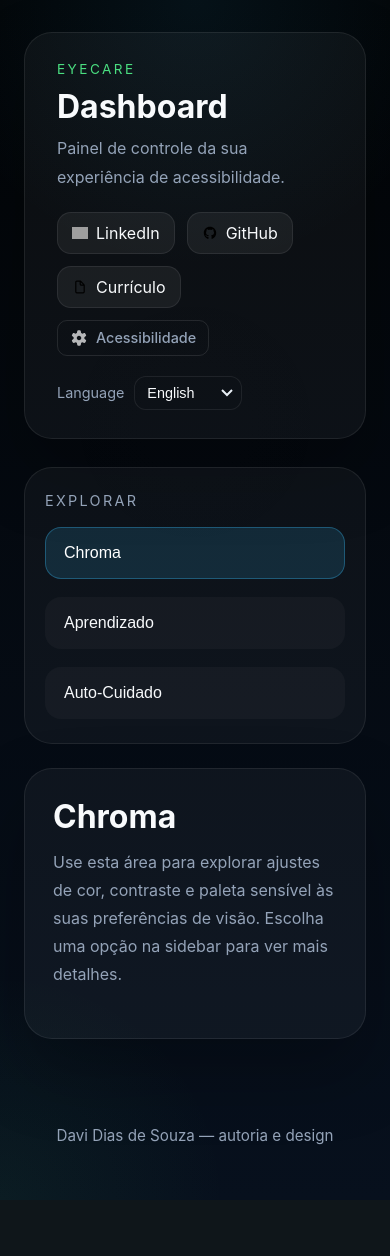
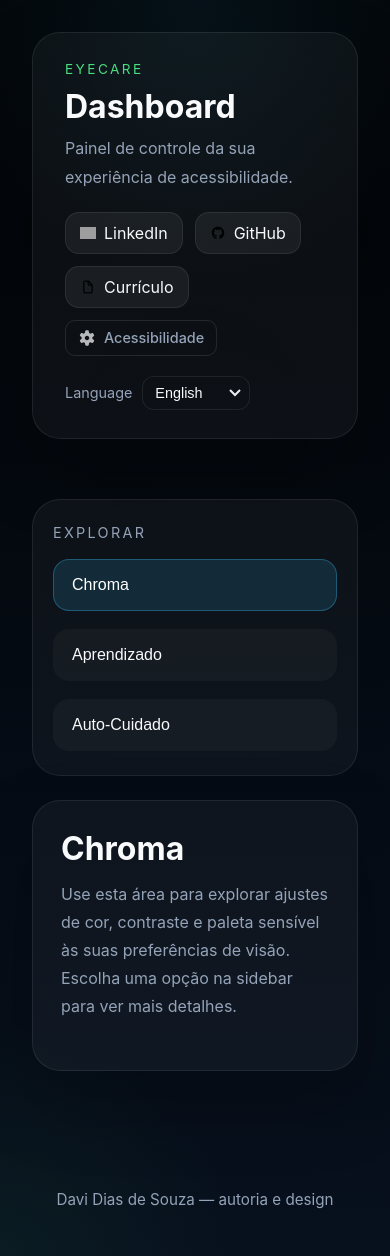
Before and after one commit to davipy-LAB/eyecare, a FastAPI app: page /dashboard in a window 390 px wide. Before the commit the page ends 1145 px from the top, so only its background shows below. Run offline with FastAPI, Linux system fonts and the light colour scheme; some libraries are stand-ins or nearby versions; grey boxes are pictures that could not be loaded.

Commit message:
FIX - EYECARE IS ALREADY LIVE! BUT IM ACTUALLY FIXING MARGIN CONFLICTS ON MOBILE

```diff
--- a/app/static/css/dashboard.css
+++ b/app/static/css/dashboard.css
@@ -56,9 +56,12 @@
 }
 
 .page-shell {
-    width: min(1180px, 100%);
-    margin: 0 auto;
-    padding: 32px 24px 40px;
+    position: relative;
+    min-height: 100vh;
+    display: flex;
+    flex-direction: column;
+    padding: 32px;
+    gap: 32px;
 }
 
 .dashboard-header {
@@ -398,6 +401,7 @@
     box-shadow: var(--shadow);
     text-align: center;
     animation: modalAppear 0.3s ease-out;
+    margin-bottom: 450px; /* Garante que o modal fique centralizado mesmo em telas altas */
 }
 
 @keyframes modalAppear {
@@ -568,8 +572,10 @@
     max-width: 400px;              /* Largura máxima do popup */
     padding: 32px;
     box-shadow: 0 20px 50px rgba(0,0,0,0.5);
-    position: relative;
+    position: relative; /* Garante que o conteúdo do popup esteja centralizado */
     animation: popupAppear 0.3s ease-out; /* Animação de entrada */
+    margin-bottom: 450px; /* Garante que o popup fique centralizado mesmo em telas altas */
+
 }
 
 /* Animação suave de surgimento */
--- a/app/static/js/dashboard.js
+++ b/app/static/js/dashboard.js
@@ -406,6 +406,7 @@
     const m_lang = document.getElementById('mobile-current-lang');
     const m_type = document.getElementById('mobile-current-type');
     const m_filter = document.getElementById('mobile-current-filter');
+    const filter = localStorage.getItem('currentFilter');
 
     // Traduz o Idioma pegando do seu dicionário
     if (m_lang) {
@@ -421,6 +422,6 @@
 
     // Traduz o filtro ativo ou retorna "None" (Nenhum)
     if (m_filter) {
-        m_filter.textContent = type ? i18next.t(type) : i18next.t('none');
+        m_filter.textContent = filter ? i18next.t(filter) : i18next.t('none');
     }
 }
```
